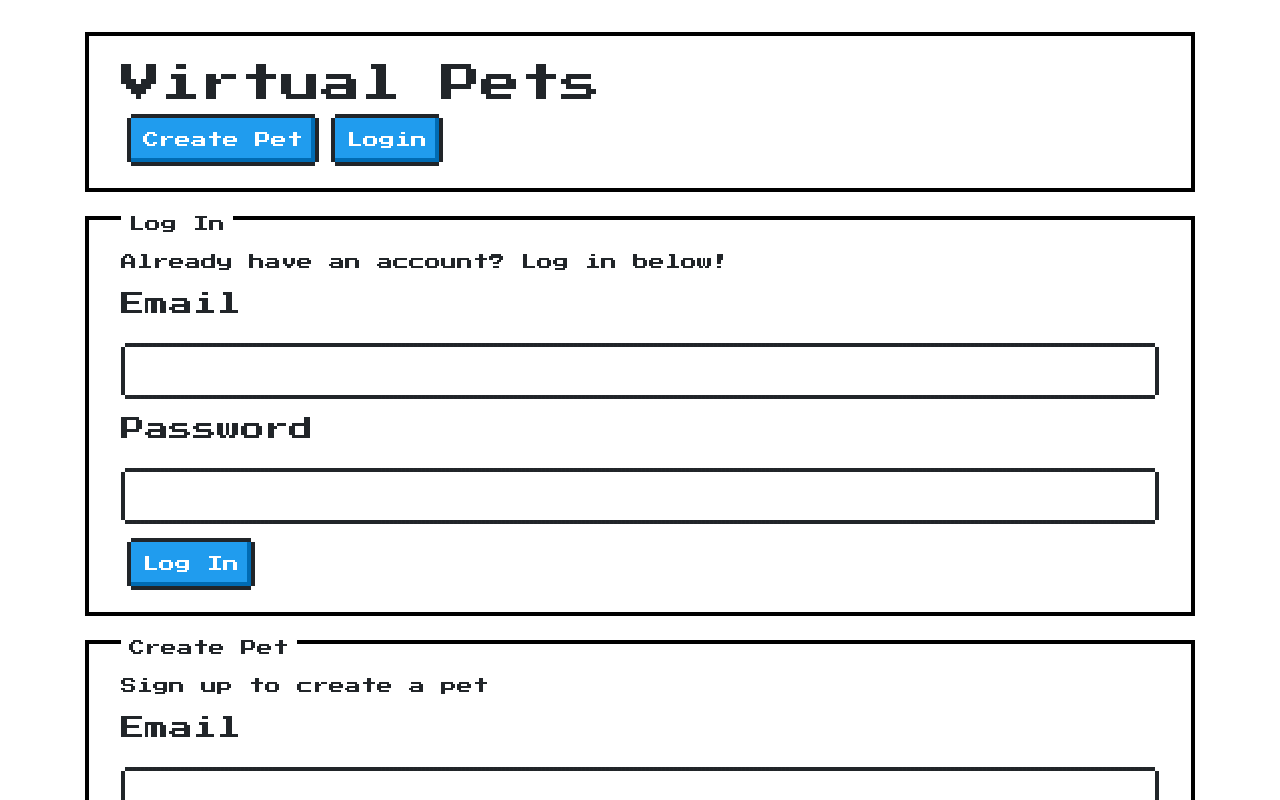
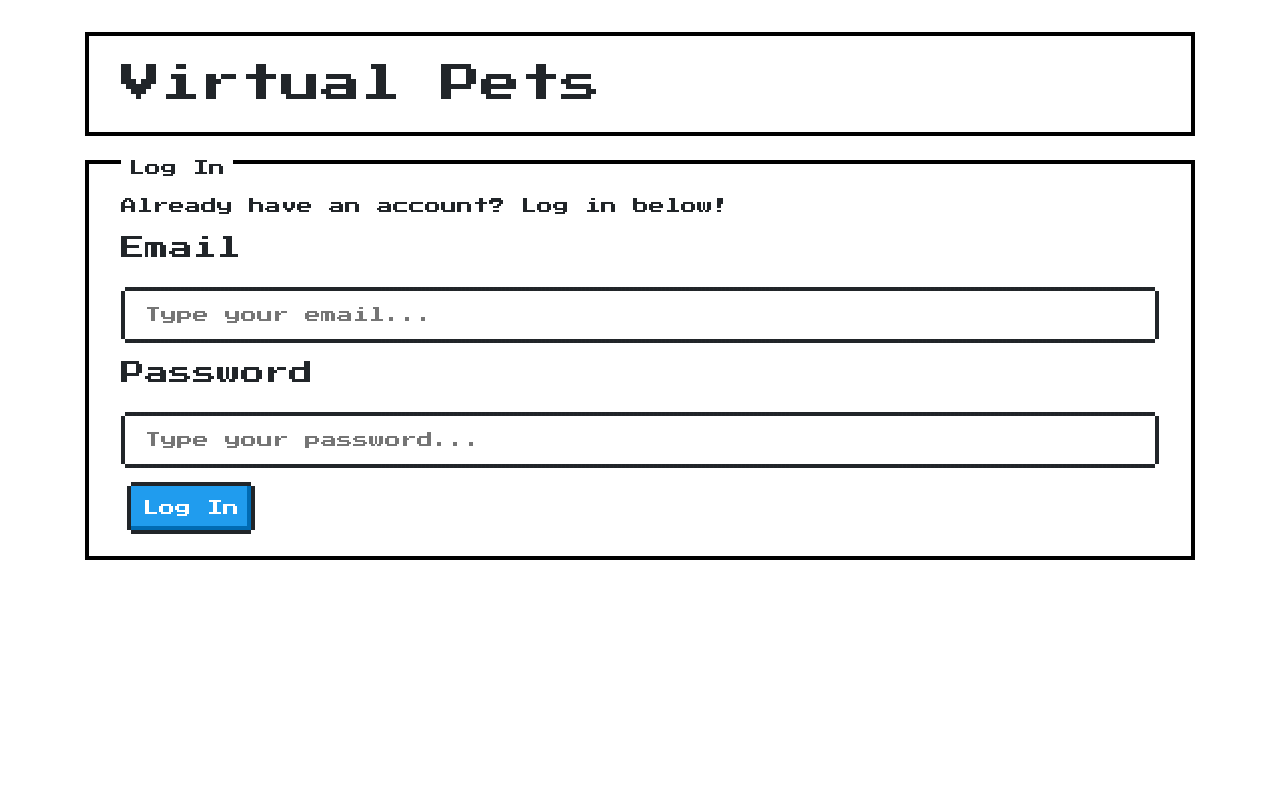
Before and after one commit to seraphina-b/virtual-pets, a React (Create React App) app in the folder react/: page /login in a window 1280 px wide. Shown: the top 800 px of the page. Built offline with nearby package versions, Linux system fonts and the light colour scheme.

Commit message:
login now redirects to pets page. yasssss

```diff
--- a/react/src/App.js
+++ b/react/src/App.js
@@ -13,30 +13,21 @@ class App extends React.Component {
     this.state = {};
   }
 
-  componentDidMount = () => { };
+  componentDidMount = () => {};
 
   render() {
     return (
       <BrowserRouter>
         <Switch>
-          <Route path="/login">
-            <LogIn />
-          </Route>
+          <Route path="/login" component={LogIn} />
 
           <Route path="/create">
             <Create />
           </Route>
 
-          <Route path="/pets">
-            <Pets />
-          </Route>
-
+          <Route path="/pets" component={Pets} />
 
           <Route path="/pet/:id" component={Pet} />
-
-
-
-
         </Switch>
       </BrowserRouter>
     );
--- a/react/src/views/LogIn.js
+++ b/react/src/views/LogIn.js
@@ -3,12 +3,33 @@ import React from "react";
 class LogIn extends React.Component {
   constructor(props) {
     super(props);
-    this.state = {};
+    this.state = {
+      username: "",
+      password: ""
+    };
   }
 
-  clickToLogin() {
-    this.setState();
-  }
+  handleChange = e => {
+    this.setState({ name: e.target.value });
+  };
+
+  attemptLogin = () => {
+    fetch("/login", {
+      method: "POST",
+      headers: {
+        "Content-Type": "application/json"
+      },
+      body: JSON.stringify({ username: this.state.name })
+    })
+      .then(res => res.json())
+      .then(data => {
+        //redirect the user to the new pets page
+        this.props.history.push("/pets");
+      })
+      .catch(error => {
+        console.log(error);
+      });
+  };
 
   render() {
     return (
@@ -16,12 +37,6 @@ class LogIn extends React.Component {
         {/* Main section  - user can choose to login or create pet*/}
         <section className="nes-container with-title">
           <h1>Virtual Pets</h1>
-          <a href="#createPet">
-            <button className="nes-btn is-primary">Create Pet</button>
-          </a>
-          <a href="#login">
-            <button className="nes-btn is-primary">Login</button>
-          </a>
         </section>
         {/* added a <br> for a bit of spacing between the sections - but not sure if this is best practice */}
         <br></br>
@@ -30,25 +45,48 @@ class LogIn extends React.Component {
           <h3 className="title">Log In</h3>
           <p>Already have an account? Log in below!</p>
           <h4>Email</h4>
-          <input className="nes-input"></input>
+          <input
+            className="nes-input"
+            onChange={this.handleChange}
+            type="email"
+            placeholder="Type your email..."
+          ></input>
           <h4>Password</h4>
-          <input className="nes-input"></input>
+          <input
+            className="nes-input"
+            type="password"
+            placeholder="Type your password..."
+          ></input>
 
-          <button className="nes-btn is-primary" onClick={this.clickToLogin}>
+          <button
+            type="button"
+            onClick={this.attemptLogin}
+            className="nes-btn is-primary"
+          >
             Log In
           </button>
         </section>
         <br></br>
-        {/* Create pet section - users sign up to create a pet - takes them to create pet page*/}
-        <section className="nes-container with-title" id="createPet">
-          <h3 className="title">Create Pet</h3>
+        {/* Create pet section - users sign up to create a pet - redirects them to create pet page*/}
+        {/* <section className="nes-container with-title" id="createPet">
+          <h3 className="title">Sign Up</h3>
           <p>Sign up to create a pet</p>
           <h4>Email</h4>
-          <input className="nes-input"></input>
+          <input
+            className="nes-input"
+            type="email"
+            placeholder="Enter your email..."
+          ></input>
           <h4>Password</h4>
-          <input className="nes-input"></input>
-          <button className="nes-btn is-primary">Sign Up</button>
-        </section>
+          <input
+            className="nes-input"
+            type="password"
+            placeholder="Create a password..."
+          ></input>
+          <button className="nes-btn is-primary" onClick={e => this.toLogin()}>
+            Sign Up
+          </button>
+        </section> */}
       </div>
     );
   }
--- a/react/src/views/NewPet.js
+++ b/react/src/views/NewPet.js
@@ -41,7 +41,7 @@ class NewPet extends React.Component {
 
   render() {
     return (
-      <body>
+      <div>
         <input className="nes-input" onChange={this.handleChange} />
         <button
           type="button"
@@ -50,7 +50,7 @@ class NewPet extends React.Component {
         >
           Submit
         </button>
-      </body>
+      </div>
     );
   }
 }
```
Also changed, not shown: 1 other file (tests, documents, lock files or other folders).
